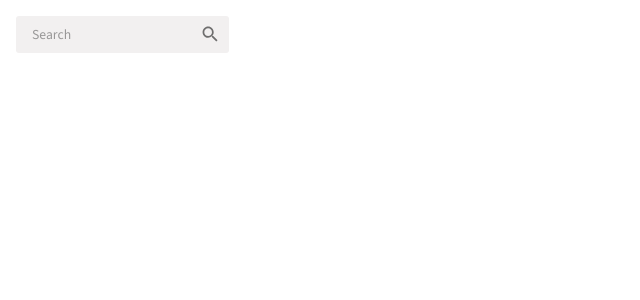
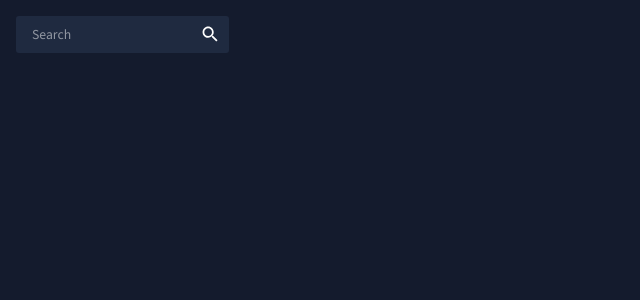
Before and after one commit to hemanthreddy516/react-dashboard, a React (Create React App) app in the folder react-admin/: page / in a window 1280 px wide. Shown: the top 300 px of the page, without its empty margins (0-640 px from the left). Built offline with nearby package versions, Linux system fonts and the light colour scheme.

Commit message:
Theme bug fix - search bar color and typo

```diff
--- a/react-admin/src/theme.js
+++ b/react-admin/src/theme.js
@@ -21,7 +21,7 @@ export const tokens = (mode) => ({
           100: "#d0d1d5",
           200: "#a1a4ab",
           300: "#727681",
-          400: "#f2f0f0",
+          400: "#1F2A40",
           500: "#141b2d",
           600: "#101624",
           700: "#0c101b",
@@ -78,9 +78,9 @@ export const tokens = (mode) => ({
           100: "#040509",
           200: "#080b12",
           300: "#0c101b",
-          400: "#f2f0f0",
+          400: "#f2f0f0", // manually changed
           500: "#141b2d",
-          600: "#434957",
+          600: "#1F2A40",
           700: "#727681",
           800: "#a1a4ab",
           900: "#d0d1d5",
@@ -126,10 +126,11 @@ export const themeSettings = (mode) => {
   const colors = tokens(mode);
   console.log("color s; ", colors);
   return {
-    palettle: {
+    palette: {
       mode: mode,
       ...(mode === "dark"
         ? {
+            // palette values for dark mode
             primary: {
               main: colors.primary[500],
             },
@@ -146,6 +147,7 @@ export const themeSettings = (mode) => {
             },
           }
         : {
+            // palette values for light mode
             primary: {
               main: colors.primary[100],
             },
@@ -209,6 +211,7 @@ export const useMode = () => {
     }),
     []
   );
+
   const theme = useMemo(() => createTheme(themeSettings(mode)), [mode]);
   return [theme, colorMode];
 };
```
